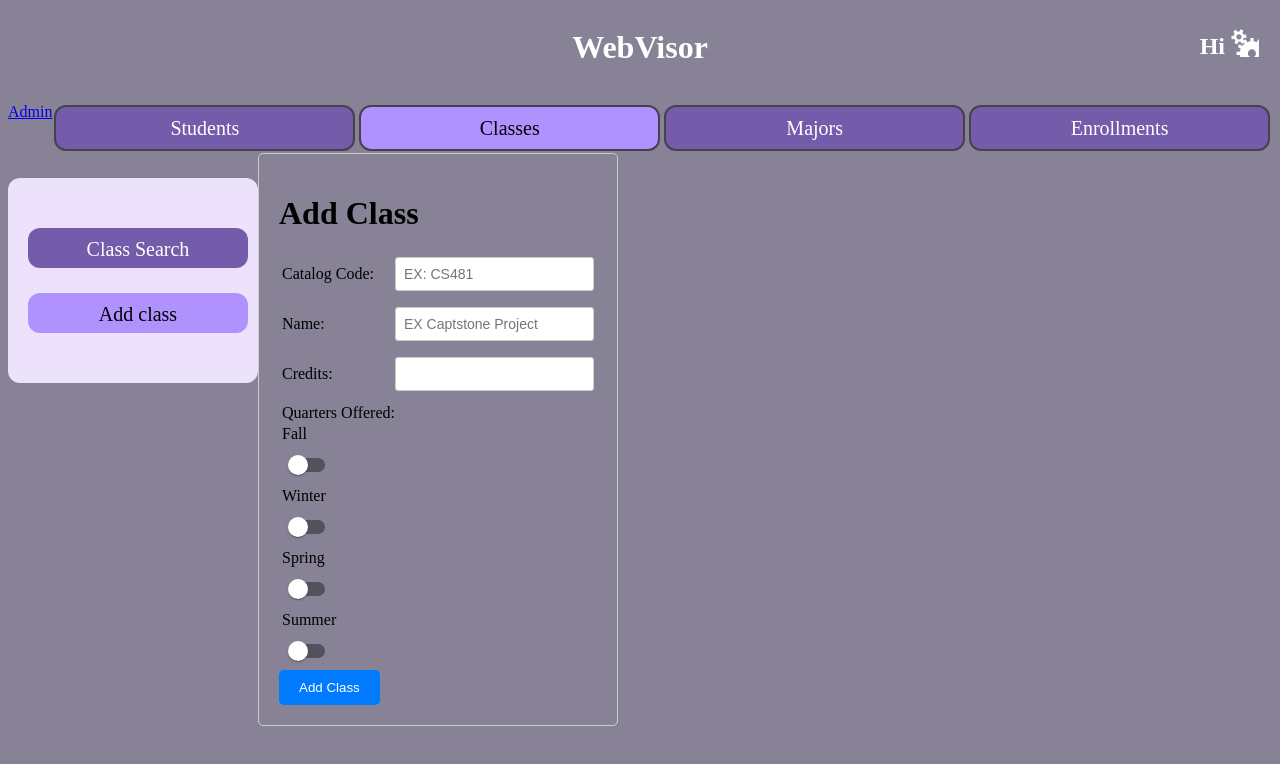
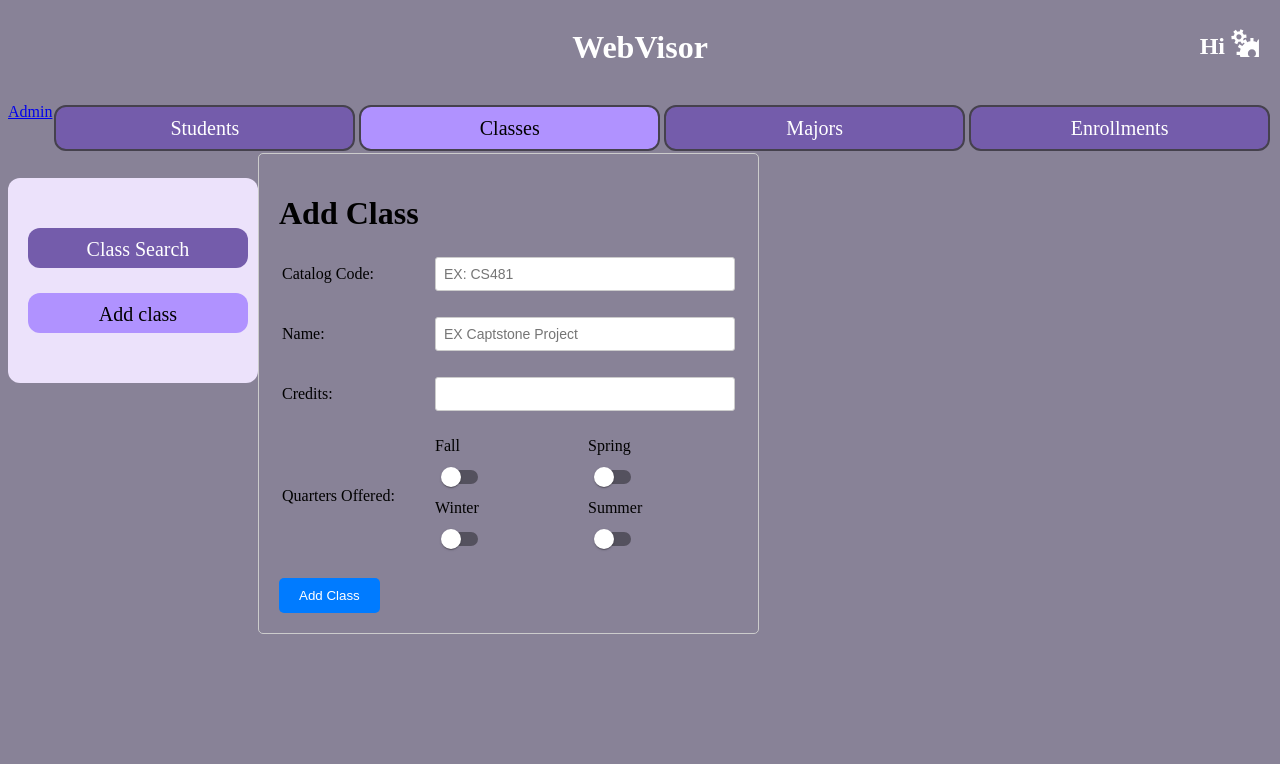
Before and after one commit to groverari/CWU-WebVisor, a React (Vite) app in the folder frontend/: page /home/class/add in a window 1280 px wide. Shown: the top 764 px of the page. Built offline with nearby package versions, Linux system fonts and the light colour scheme; no server answers; sample sign-in values are in the browser's storage; a web font is replaced by a local one.

Commit message:
some css updates

```diff
--- a/frontend/src/components/class-info/class-info.styles.scss
+++ b/frontend/src/components/class-info/class-info.styles.scss
@@ -8,7 +8,7 @@
   padding: 20px;
   border: 1px solid #ccc;
   border-radius: 5px;
-  background-color: #f7f7f7;
+  background-color: #888297;
 }
 
 .form-group {
@@ -35,7 +35,7 @@ input[type="submit"] {
 }
 
 .btn_update {
-  background-color: #007bff;
+  background-color: #745cab;
   color: #fff;
   padding: 10px 20px;
   border: none;
--- a/frontend/src/pages/classes/class-add/class-add.jsx
+++ b/frontend/src/pages/classes/class-add/class-add.jsx
@@ -61,15 +61,15 @@ const AddClass = () => {
   };
 
   return (
-    <div className="form-container">
+    <div className="class-form-container">
       <h1>Add Class</h1>
       <form onSubmit={handlePopUpOpen}>
-        <div className="form-group">
+        <div className="class-form-group">
           <label>Catalog Code:</label>
           <input type="text" {...register("catalog")} placeholder="EX: CS481" />
         </div>
 
-        <div className="form-group">
+        <div className="class-form-group">
           <label htmlFor="name">Name:</label>
           <input
             type="text"
@@ -78,11 +78,11 @@ const AddClass = () => {
           />
         </div>
 
-        <div className="form-group">
+        <div className="class-form-group">
           <label htmlFor="credits">Credits:</label>
           <input type="text" {...register("credits")} />
         </div>
-        <div>
+        <div className="class-form-group">
           <label>Quarters Offered:</label>
           <div>
             <label>Fall</label>
--- a/frontend/src/pages/classes/class-add/class-add.styles.scss
+++ b/frontend/src/pages/classes/class-add/class-add.styles.scss
@@ -1,3 +1,26 @@
+.class-form-container {
+  max-width: 600px;
+  margin: 0 auto;
+  padding: 20px;
+  border: 1px solid #ccc;
+  border-radius: 5px;
+  box-sizing: border-box;
+}
+
+.class-form-group {
+  display: flex;
+  align-items: center;
+  margin-bottom: 20px;
+}
+
+.class-form-group label {
+  min-width: 120px;
+  margin-right: 30px;
+}
+.class-form-group input {
+  flex: 1;
+}
+
 .btnAdd {
   background-color: #007bff;
   color: #fff;
@@ -6,3 +29,7 @@
   border-radius: 5px;
   cursor: pointer;
 }
+
+.btnAdd:hover {
+  background-color: #0069d9;
+}
--- a/frontend/src/pages/classes/class-search/class-search.jsx
+++ b/frontend/src/pages/classes/class-search/class-search.jsx
@@ -78,7 +78,7 @@ const ClassSearch = () => {
 
   return (
     <div className="class-search-container">
-      <h1 className="classs-title">Class Search</h1>
+      <h1 className="class-title">Class Search</h1>
       <div className="search-container">
         <SearchBox
           list={searchClasses}
--- a/frontend/src/pages/classes/class-search/class-search.styles.scss
+++ b/frontend/src/pages/classes/class-search/class-search.styles.scss
@@ -2,13 +2,13 @@
 @import "../../../mixins.scss";
 
 .class-search-container {
-  text-align: centre;
+  text-align: auto;
+  text-indent: 10%;
 }
 
 .class-title {
-  margin-bottom: 20px margin-left auto;
+  text-indent: 25%;
 }
-
 .search-container {
   display: flex;
   align-items: center;
```
